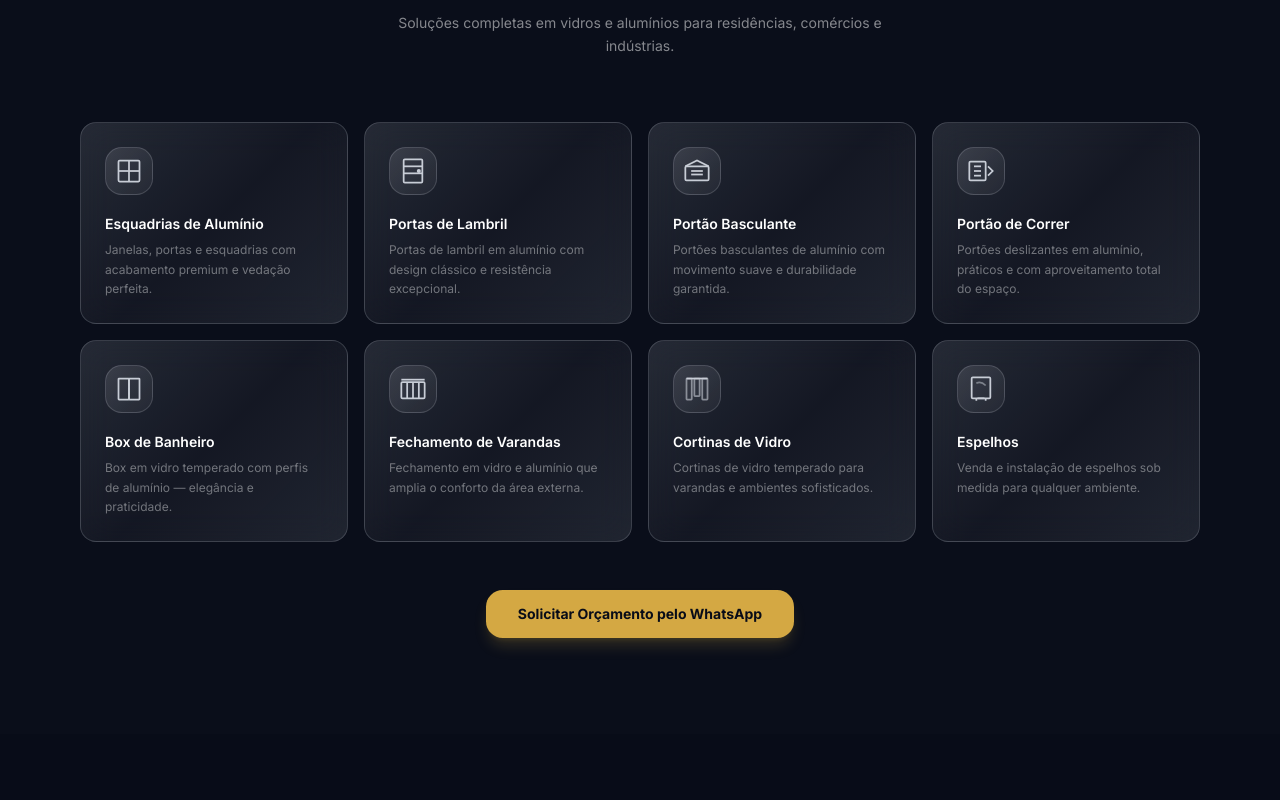
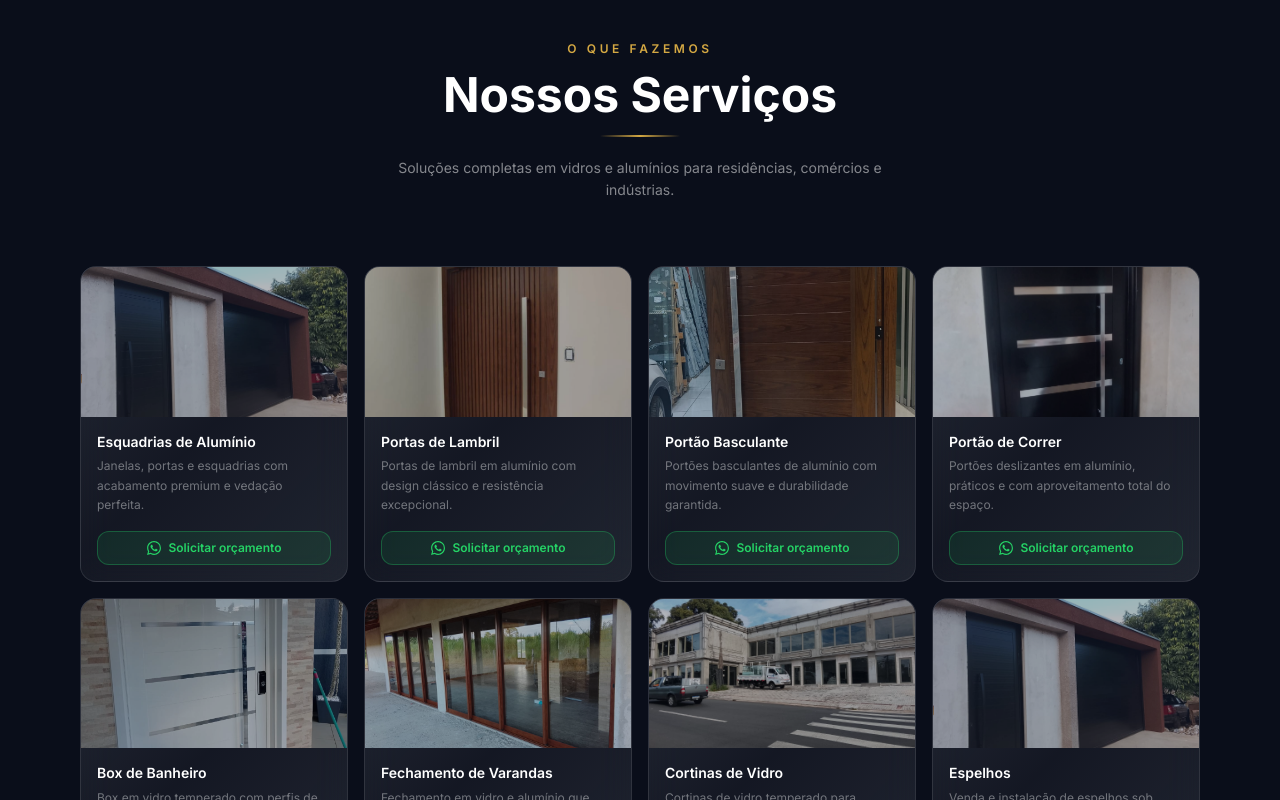
Before and after one commit to roverigor/vidros-elohim, a Next.js app: page / in a window 1280 px wide. Shown: the part 1680-2480 px from the top of the page. Built offline with nearby package versions, Linux system fonts and the light colour scheme.

Commit message:
feat: add service photos with WhatsApp buttons, move team photo to About, clean Hero background

```diff
--- a/components/sections/About.tsx
+++ b/components/sections/About.tsx
@@ -1,3 +1,5 @@
+import Image from 'next/image';
+
 const WHATSAPP_URL = 'https://wa.me/5543984247962?text=Ol%C3%A1%2C%20gostaria%20de%20solicitar%20um%20or%C3%A7amento!';
 
 const HIGHLIGHTS = [
@@ -74,8 +76,29 @@
             </a>
           </div>
 
-          {/* Right — stat cards (aluminum glass) */}
+          {/* Right — team photo + stat cards */}
           <div className="flex flex-col gap-4">
+            {/* Team photo */}
+            <div
+              className="relative overflow-hidden rounded-2xl"
+              style={{
+                boxShadow: '0 0 40px rgba(212,168,67,0.10), inset 0 0 0 1px rgba(200,205,214,0.15)',
+              }}
+            >
+              <Image
+                src="/Screenshot_1.png"
+                alt="Equipe Elohim Vidros"
+                width={600}
+                height={360}
+                className="w-full object-cover"
+                style={{ maxHeight: '220px' }}
+              />
+              <div className="absolute inset-0 bg-gradient-to-t from-[#080c18]/60 to-transparent" />
+              <div className="absolute bottom-3 left-4">
+                <span className="text-white/70 text-xs tracking-widest uppercase">Nossa equipe</span>
+              </div>
+            </div>
+
             {HIGHLIGHTS.map((item) => (
               <div
                 key={item.label}
--- a/components/sections/Hero.tsx
+++ b/components/sections/Hero.tsx
@@ -8,14 +8,8 @@
       id="inicio"
       className="relative min-h-screen flex items-center justify-center overflow-hidden"
     >
-      {/* Real photo background */}
-      <div
-        className="absolute inset-0 bg-cover bg-center bg-no-repeat"
-        style={{ backgroundImage: 'url(/Screenshot_1.png)' }}
-      />
-
-      {/* Dark overlay for readability */}
-      <div className="absolute inset-0 bg-[#080c18]/70" />
+      {/* Dark base */}
+      <div className="absolute inset-0 bg-[#080c18]" />
 
       {/* Glass reflection lines - aluminum effect */}
       <div className="absolute inset-0 overflow-hidden pointer-events-none">
--- a/components/sections/Services.tsx
+++ b/components/sections/Services.tsx
@@ -1,99 +1,53 @@
+import Image from 'next/image';
+
 const SERVICES = [
   {
     title: 'Esquadrias de Alumínio',
     desc: 'Janelas, portas e esquadrias com acabamento premium e vedação perfeita.',
-    icon: (
-      <svg viewBox="0 0 24 24" fill="none" stroke="currentColor" strokeWidth="1.5" className="w-7 h-7">
-        <rect x="3" y="3" width="18" height="18" rx="1" />
-        <line x1="3" y1="12" x2="21" y2="12" />
-        <line x1="12" y1="3" x2="12" y2="21" />
-      </svg>
-    ),
+    photo: '/portfolio/foto-01.jpg',
+    waMsg: 'Ol%C3%A1%2C%20gostaria%20de%20or%C3%A7amento%20de%20Esquadrias%20de%20Alum%C3%ADnio!',
   },
   {
     title: 'Portas de Lambril',
     desc: 'Portas de lambril em alumínio com design clássico e resistência excepcional.',
-    icon: (
-      <svg viewBox="0 0 24 24" fill="none" stroke="currentColor" strokeWidth="1.5" className="w-7 h-7">
-        <rect x="4" y="2" width="16" height="20" rx="1" />
-        <line x1="4" y1="8" x2="20" y2="8" />
-        <line x1="4" y1="14" x2="20" y2="14" />
-        <circle cx="17" cy="12" r="1" fill="currentColor" />
-      </svg>
-    ),
+    photo: '/portfolio/foto-02.jpg',
+    waMsg: 'Ol%C3%A1%2C%20gostaria%20de%20or%C3%A7amento%20de%20Portas%20de%20Lambril!',
   },
   {
     title: 'Portão Basculante',
     desc: 'Portões basculantes de alumínio com movimento suave e durabilidade garantida.',
-    icon: (
-      <svg viewBox="0 0 24 24" fill="none" stroke="currentColor" strokeWidth="1.5" className="w-7 h-7">
-        <rect x="2" y="8" width="20" height="12" rx="1" />
-        <path d="M2 8 L12 3 L22 8" />
-        <line x1="7" y1="12" x2="17" y2="12" />
-        <line x1="7" y1="15" x2="17" y2="15" />
-      </svg>
-    ),
+    photo: '/portfolio/foto-03.jpg',
+    waMsg: 'Ol%C3%A1%2C%20gostaria%20de%20or%C3%A7amento%20de%20Port%C3%A3o%20Basculante!',
   },
   {
     title: 'Portão de Correr',
     desc: 'Portões deslizantes em alumínio, práticos e com aproveitamento total do espaço.',
-    icon: (
-      <svg viewBox="0 0 24 24" fill="none" stroke="currentColor" strokeWidth="1.5" className="w-7 h-7">
-        <rect x="2" y="4" width="14" height="16" rx="1" />
-        <line x1="6" y1="8" x2="12" y2="8" />
-        <line x1="6" y1="12" x2="12" y2="12" />
-        <line x1="6" y1="16" x2="12" y2="16" />
-        <path d="M18 8 L22 12 L18 16" />
-      </svg>
-    ),
+    photo: '/portfolio/foto-04.jpg',
+    waMsg: 'Ol%C3%A1%2C%20gostaria%20de%20or%C3%A7amento%20de%20Port%C3%A3o%20de%20Correr!',
   },
   {
     title: 'Box de Banheiro',
     desc: 'Box em vidro temperado com perfis de alumínio — elegância e praticidade.',
-    icon: (
-      <svg viewBox="0 0 24 24" fill="none" stroke="currentColor" strokeWidth="1.5" className="w-7 h-7">
-        <rect x="3" y="3" width="9" height="18" rx="0.5" />
-        <rect x="12" y="3" width="9" height="18" rx="0.5" />
-        <path d="M12 3 L12 21" strokeDasharray="2 2" />
-      </svg>
-    ),
+    photo: '/portfolio/foto-05.jpg',
+    waMsg: 'Ol%C3%A1%2C%20gostaria%20de%20or%C3%A7amento%20de%20Box%20de%20Banheiro!',
   },
   {
     title: 'Fechamento de Varandas',
     desc: 'Fechamento em vidro e alumínio que amplia o conforto da área externa.',
-    icon: (
-      <svg viewBox="0 0 24 24" fill="none" stroke="currentColor" strokeWidth="1.5" className="w-7 h-7">
-        <rect x="2" y="6" width="20" height="14" rx="1" />
-        <line x1="7" y1="6" x2="7" y2="20" />
-        <line x1="12" y1="6" x2="12" y2="20" />
-        <line x1="17" y1="6" x2="17" y2="20" />
-        <line x1="2" y1="4" x2="22" y2="4" />
-      </svg>
-    ),
+    photo: '/portfolio/foto-06.jpg',
+    waMsg: 'Ol%C3%A1%2C%20gostaria%20de%20or%C3%A7amento%20de%20Fechamento%20de%20Varandas!',
   },
   {
     title: 'Cortinas de Vidro',
     desc: 'Cortinas de vidro temperado para varandas e ambientes sofisticados.',
-    icon: (
-      <svg viewBox="0 0 24 24" fill="none" stroke="currentColor" strokeWidth="1.5" className="w-7 h-7">
-        <line x1="3" y1="3" x2="21" y2="3" />
-        <rect x="3" y="3" width="4.5" height="18" rx="0.5" opacity="0.6" />
-        <rect x="9.75" y="3" width="4.5" height="15" rx="0.5" opacity="0.6" />
-        <rect x="16.5" y="3" width="4.5" height="18" rx="0.5" opacity="0.6" />
-      </svg>
-    ),
+    photo: '/hero-bg.jpg',
+    waMsg: 'Ol%C3%A1%2C%20gostaria%20de%20or%C3%A7amento%20de%20Cortinas%20de%20Vidro!',
   },
   {
     title: 'Espelhos',
     desc: 'Venda e instalação de espelhos sob medida para qualquer ambiente.',
-    icon: (
-      <svg viewBox="0 0 24 24" fill="none" stroke="currentColor" strokeWidth="1.5" className="w-7 h-7">
-        <rect x="4" y="2" width="16" height="18" rx="1" />
-        <path d="M8 20 L8 22 M16 20 L16 22" />
-        <line x1="9" y1="20" x2="15" y2="20" />
-        <path d="M8 7 Q12 5 16 9" opacity="0.5" />
-      </svg>
-    ),
+    photo: '/portfolio/foto-01.jpg',
+    waMsg: 'Ol%C3%A1%2C%20gostaria%20de%20or%C3%A7amento%20de%20Espelhos!',
   },
 ];
 
@@ -123,38 +77,45 @@
           {SERVICES.map((service) => (
             <div
               key={service.title}
-              className="group glass aluminum-surface glass-hover rounded-2xl p-6 transition-all duration-300 cursor-default"
+              className="group glass aluminum-surface rounded-2xl overflow-hidden flex flex-col transition-all duration-300"
+              style={{ border: '1px solid rgba(200,205,214,0.12)' }}
             >
-              {/* Icon in aluminum frame */}
-              <div className="w-12 h-12 rounded-xl mb-5 flex items-center justify-center text-[#c8cdd6] group-hover:text-[#d4a843] transition-colors"
-                style={{
-                  background: 'linear-gradient(135deg, rgba(200,205,214,0.15), rgba(138,144,153,0.08))',
-                  border: '1px solid rgba(200,205,214,0.2)',
-                }}
-              >
-                {service.icon}
+              {/* Photo */}
+              <div className="relative w-full aspect-video overflow-hidden">
+                <Image
+                  src={service.photo}
+                  alt={service.title}
+                  fill
+                  className="object-cover transition-transform duration-500 group-hover:scale-105"
+                  sizes="(max-width: 640px) 100vw, (max-width: 1024px) 50vw, 25vw"
+                />
+                <div className="absolute inset-0 bg-[#080c18]/30 group-hover:bg-[#080c18]/10 transition-all duration-300" />
               </div>
 
-              <h3 className="font-semibold text-white group-hover:text-[#d4a843] text-sm mb-2 transition-colors leading-tight">
-                {service.title}
-              </h3>
-              <p className="text-white/40 text-xs leading-relaxed">
-                {service.desc}
-              </p>
+              {/* Content */}
+              <div className="flex flex-col flex-1 p-4">
+                <h3 className="font-semibold text-white text-sm mb-1.5 leading-tight group-hover:text-[#d4a843] transition-colors">
+                  {service.title}
+                </h3>
+                <p className="text-white/40 text-xs leading-relaxed flex-1">
+                  {service.desc}
+                </p>
+
+                {/* WhatsApp button */}
+                <a
+                  href={`https://wa.me/5543984247962?text=${service.waMsg}`}
+                  target="_blank"
+                  rel="noopener noreferrer"
+                  className="mt-4 flex items-center justify-center gap-2 bg-[#25D366]/10 hover:bg-[#25D366] border border-[#25D366]/30 hover:border-[#25D366] text-[#25D366] hover:text-white text-xs font-semibold py-2 px-3 rounded-lg transition-all duration-300"
+                >
+                  <svg viewBox="0 0 24 24" className="w-3.5 h-3.5 fill-current shrink-0">
+                    <path d="M17.472 14.382c-.297-.149-1.758-.867-2.03-.967-.273-.099-.471-.148-.67.15-.197.297-.767.966-.94 1.164-.173.199-.347.223-.644.075-.297-.15-1.255-.463-2.39-1.475-.883-.788-1.48-1.761-1.653-2.059-.173-.297-.018-.458.13-.606.134-.133.298-.347.446-.52.149-.174.198-.298.298-.497.099-.198.05-.371-.025-.52-.075-.149-.669-1.612-.916-2.207-.242-.579-.487-.5-.669-.51-.173-.008-.371-.01-.57-.01-.198 0-.52.074-.792.372-.272.297-1.04 1.016-1.04 2.479 0 1.462 1.065 2.875 1.213 3.074.149.198 2.096 3.2 5.077 4.487.709.306 1.262.489 1.694.625.712.227 1.36.195 1.871.118.571-.085 1.758-.719 2.006-1.413.248-.694.248-1.289.173-1.413-.074-.124-.272-.198-.57-.347m-5.421 7.403h-.004a9.87 9.87 0 01-5.031-1.378l-.361-.214-3.741.982.998-3.648-.235-.374a9.86 9.86 0 01-1.51-5.26c.001-5.45 4.436-9.884 9.888-9.884 2.64 0 5.122 1.03 6.988 2.898a9.825 9.825 0 012.893 6.994c-.003 5.45-4.437 9.884-9.885 9.884m8.413-18.297A11.815 11.815 0 0012.05 0C5.495 0 .16 5.335.157 11.892c0 2.096.547 4.142 1.588 5.945L.057 24l6.305-1.654a11.882 11.882 0 005.683 1.448h.005c6.554 0 11.89-5.335 11.893-11.893a11.821 11.821 0 00-3.48-8.413z" />
+                  </svg>
+                  Solicitar orçamento
+                </a>
+              </div>
             </div>
           ))}
-        </div>
-
-        {/* CTA */}
-        <div className="text-center mt-12">
-          <a
-            href="https://wa.me/5543984247962?text=Ol%C3%A1%2C%20gostaria%20de%20solicitar%20um%20or%C3%A7amento!"
-            target="_blank"
-            rel="noopener noreferrer"
-            className="inline-flex items-center gap-2 bg-[#d4a843] hover:bg-[#f0c96a] text-[#080c18] font-bold px-8 py-3.5 rounded-xl transition-all shadow-lg shadow-[#d4a843]/20 text-sm"
-          >
-            Solicitar Orçamento pelo WhatsApp
-          </a>
         </div>
       </div>
     </section>
```
